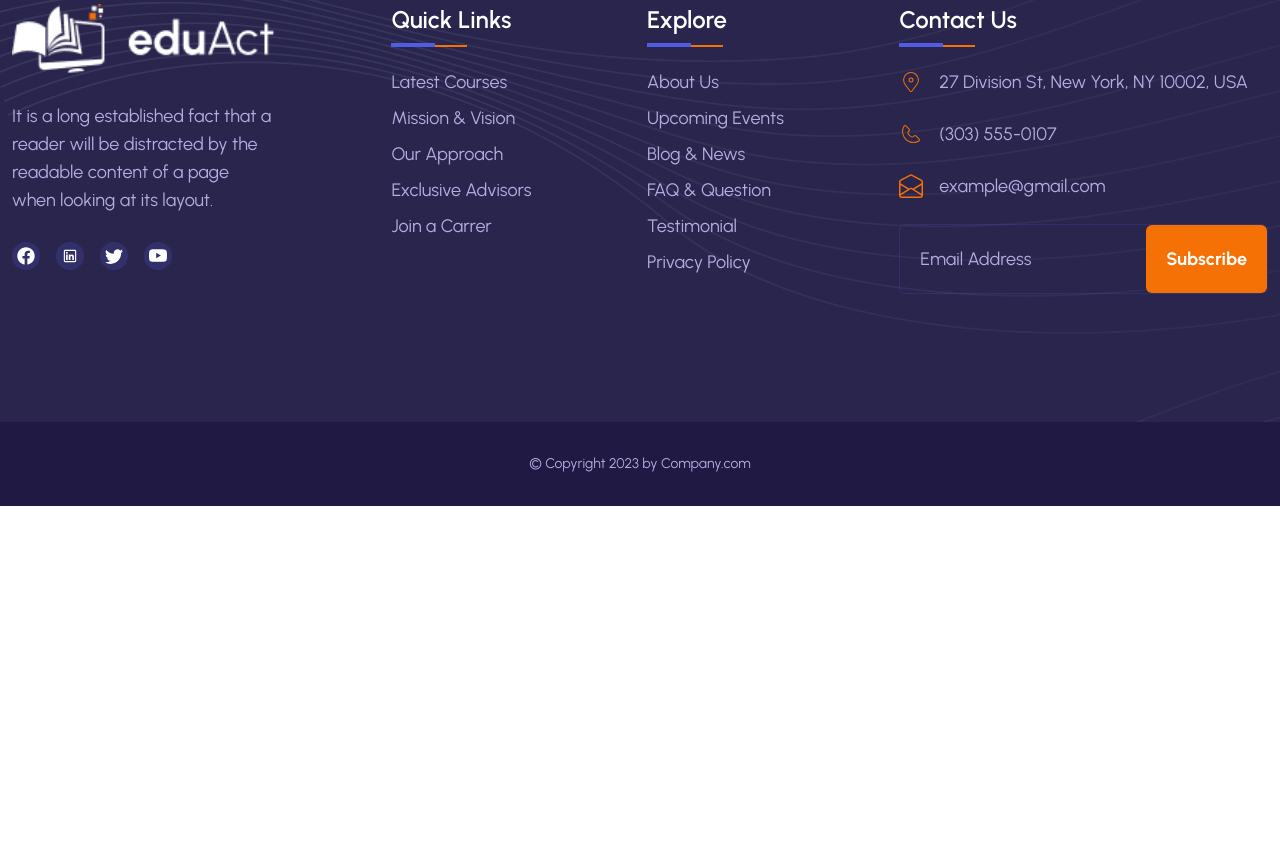
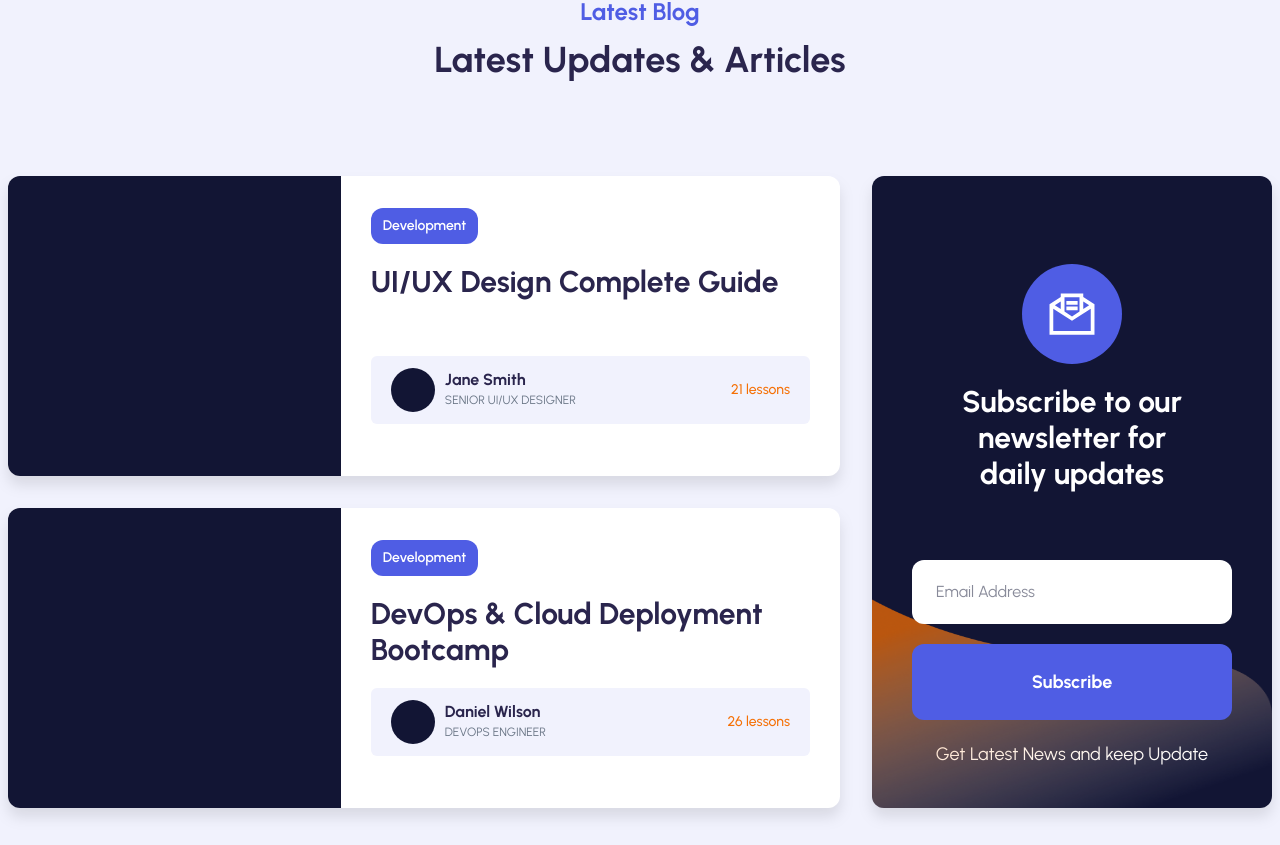
Before and after one commit to Mohammad-Nadil/ebt-eduact, a React (Vite) app: page / in a window 1280 px wide. Shown: the part 6415-7260 px from the top of the page. Before the commit the page ends 6921 px from the top, so only its background shows below. Built offline with nearby package versions, Linux system fonts and the light colour scheme.

Commit message:
blog section complete

```diff
--- a/src/components/Footer.jsx
+++ b/src/components/Footer.jsx
@@ -111,7 +111,9 @@ const Footer = () => {
           </div>
         </Container>
       </footer>
-      <p className="copyright text-[#b3ade1] text-center py-3 text-sm md:py-8 bg-[#1F1944]">© Copyright 2023 by Company.com</p>
+      <p className="copyright text-[#b3ade1] text-center py-3 text-sm md:py-8 bg-[#1F1944]">
+        © Copyright 2023 by Company.com
+      </p>
     </>
   );
 };
--- /dev/null
+++ b/src/components/home/HomeBlog.jsx
@@ -0,0 +1,113 @@
+import React from "react";
+import Container from "../Container";
+import { useTheme } from "../../context/ThemeContext";
+import courses from "../../api/course.api";
+import bg from "/images/home-images/blogBg.png";
+import envelope from "/images/home-images/mail.png";
+import { FaEnvelopesBulk } from "react-icons/fa6";
+import { LiaEnvelopeOpenTextSolid } from "react-icons/lia";
+
+const HomeBlog = () => {
+  const { theme } = useTheme();
+  const item = courses.slice(4, 6);
+
+  return (
+    <section
+      id="blog"
+      className={`py-10 sm:py-20 xl:py-30 ${theme === "light" ? "bg-secondaryTextD" : "bg-primaryDark   "}`}
+    >
+      <Container
+        className={`flex flex-col gap-y-8 sm:gap-y-10 lg:gap-y-16 xl:gap-y-24`}
+      >
+        <div className="heading mx-auto flex flex-col items-center  md:gap-y-3 font-bold">
+          <p className="text-lg sm:text-2xl text-primary">Latest Blog</p>
+          <h2
+            className={` xs:text-xl sm:text-4xl ${theme === "light" ? "text-primaryText" : "text-secondaryTextD"}`}
+          >
+            Latest Updates & Articles
+          </h2>
+        </div>
+        <div class="parent flex flex-col md:grid  sm:grid-cols-3 sm:grid-rows-2 gap-5 xl:gap-8 2xl:gap-10">
+          {item.map((item, index) => (
+            <div
+              class={`div1 col-span-2 w-full h-full  rounded-xl overflow-hidden flex flex-col sm:flex-row  drop-shadow-xl ${theme === "light" ? "bg-white text-primaryText" : "bg-primaryText text-secondaryTextD drop-shadow-secondaryTextD/5"}`}
+            >
+              <div
+                className={`img sm:w-2/5 aspect-video sm:aspect-auto  ${theme === "light" ? "bg-primaryDark" : "bg-secondaryTextD/50"}`}
+              ></div>
+              <div className="info sm:w-3/5 flex flex-col gap-y-5 2xl:gap-y-10 pt-5 sm:py-5 px-2 xs:px-4 xl:py-8 xl:px-7.5 ">
+                <div className=" w-auto flex items-center">
+                  <p className="font-semibold py-2 px-3 rounded-xl bg-primary text-sm text-white">
+                    Development
+                  </p>
+                </div>
+
+                <h2 className="  xs:text-lg lg:w-[4/5] lg:text-3xl font-bold flex-1 ">
+                  {item.name}
+                </h2>
+                <div
+                  className={`author py-2 px-3 md:px-5 md:py-3 rounded-md  flex items-center justify-between ${theme === "light" ? "bg-secondaryTextD" : "text-secondaryTextD bg-[#121745]"}`}
+                >
+                  <div className="detail flex items-center gap-x-2.5">
+                    <div
+                      className={`img w-11 aspect-square rounded-full ${theme === "light" ? "img w-11 aspect-square rounded-full bg-primaryDark" : "bg-secondaryText"}`}
+                    ></div>
+                    <div className="author_info leading-0 flex flex-col gap-y-5">
+                      <div className="name font-bold leading-0">
+                        {item.teacher.name}
+                      </div>
+                      <div className="title uppercase text-xs text-secondaryText leading-0">
+                        {item.teacher.title}
+                      </div>
+                    </div>
+                  </div>
+                  <div className="course_info flex flex-col items-end gap-5">
+                    <p className="lessons leading-0 font-medium text-sm w-max xs:w-auto text-secondary">
+                      {item.lessons} lessons
+                    </p>
+                  </div>
+                </div>
+                <div className="auth0r"></div>
+              </div>
+            </div>
+          ))}
+
+          <div
+            class={`div3 relative rounded-xl md:row-span-2 md:row-start-1 md:col-start-3 overflow-hidden h-full flex flex-col gap-y-5 drop-shadow-xl p-5 xl:p-10 2xl:p-14 ${theme === "light" ? "bg-primaryDark  " : "bg-[#152B4A] text-secondaryTextD drop-shadow-secondaryTextD/5"}`}
+          >
+            <div className="msg flex-1  flex flex-col items-center  justify-center gap-y-5">
+              <div className="icon text-white text-6xl p-5 rounded-full bg-primary ">
+                <LiaEnvelopeOpenTextSolid />
+              </div>
+              <p className="text-3xl font-bold text-white xl:w-4/5 text-center ">
+                Subscribe to our newsletter for daily updates
+              </p>
+            </div>
+            <div className="input flex flex-col gap-y-5 relative z-20">
+              <input
+                type="text"
+                name=""
+                id=""
+                placeholder="Email Address"
+                className={` py-5 px-6 rounded-xl w-full ${theme === "light" ? "bg-white text-primaryDark" : "bg-primaryText text-secondaryTextD"} `}
+              />
+              <button className="py-6 text-center font-bold text-lg bg-primary rounded-xl text-white hover:text-2xl duration-300">
+                Subscribe
+              </button>
+            </div>
+            <p className="text-center text-lg text-white ">
+              Get Latest News and keep Update
+            </p>
+            <img
+              className="absolute w-full h-1/3 bottom-0 left-0 z-0"
+              src={bg}
+              alt="blog"
+            />
+          </div>
+        </div>
+      </Container>
+    </section>
+  );
+};
+
+export default HomeBlog;
--- a/src/components/home/Team.jsx
+++ b/src/components/home/Team.jsx
@@ -1,7 +1,7 @@
 import React from "react";
 import { useTheme } from "../../context/ThemeContext";
 import Container from "../Container";
-import bg from "../../../public/images/home-images/teamBg.png";
+import bg from "/images/home-images/teamBg.png";
 import { FaFacebookF, FaLinkedinIn, FaYoutube } from "react-icons/fa6";
 import { CiYoutube } from "react-icons/ci";
 
@@ -11,7 +11,7 @@ const Team = () => {
   return (
     <section
       id="team"
-      className={` py-10 sm:py-20 xl:py-30 ${theme === "light" ? "bg-secondaryTextD" : "bg-[#13194F] "} `}
+      className={` py-10 sm:py-20 xl:py-30 ${theme === "light" ? "bg-secondaryTextD" : "bg-[#13194f] "} `}
       style={{ backgroundImage: `url(${bg})` }}
     >
       <Container className={`flex flex-col gap-y-8 sm:gap-y-10 lg:gap-y-16 xl:gap-y-24`}>
@@ -29,7 +29,7 @@ const Team = () => {
               key={index}
               className={`rounded-xl sm:rounded-3xl relative group hover:cursor-pointer flex even:flex-row-reverse ${theme === "light" ? "bg-white text-primaryText" : "bg-primaryDark text-secondaryTextD"} `}
             >
-              <div className="absolute aspect-11/12 w-1/2 rounded-3xl  top-0 left-0 -translate-1/12 bg-secondary group-hover:bg-primary transition-all duration-300 hidden"></div>
+              <div className="absolute aspect-11/12 w-1/2 rounded-3xl  top-0 left-0 -translate-1/12 bg-secondary group-hover:bg-primary transition-all duration-300 hidden sm:block"></div>
               <div className="img w-4/12 sm:w-full sm:h-full aspect-400/480  rounded-xl sm:rounded-3xl bg-neutral-500 relative z-10"></div>
               <div className="info sm:absolute sm:text-white w-3/5 sm:w-auto sm:inset-0 flex flex-col items-center justify-center gap-y-5 lg:opacity-0  sm:rounded-3xl group-hover:opacity-100 transition-all duration-300 sm:bg-black/40 z-20   ">
                 <div className="member flex flex-col text-center ">
--- a/src/pages/Home.jsx
+++ b/src/pages/Home.jsx
@@ -10,6 +10,7 @@ import bgDark from "/images/home-images/serviceBgDark.png";
 import HomeRegister from "../components/home/HomeRegister";
 import HomeFeedback from "../components/home/HomeFeedback";
 import Team from "../components/home/Team";
+import HomeBlog from "../components/home/HomeBlog";
 
 const Home = () => {
   const { theme } = useTheme();
@@ -36,6 +37,7 @@ const Home = () => {
       <HomeRegister />
       <HomeFeedback />
       <Team />
+      <HomeBlog />
     </div>
   );
 };
```
Also changed, not shown: public/images/home-images/blogBg.png (added), public/images/home-images/mail.png (added).
